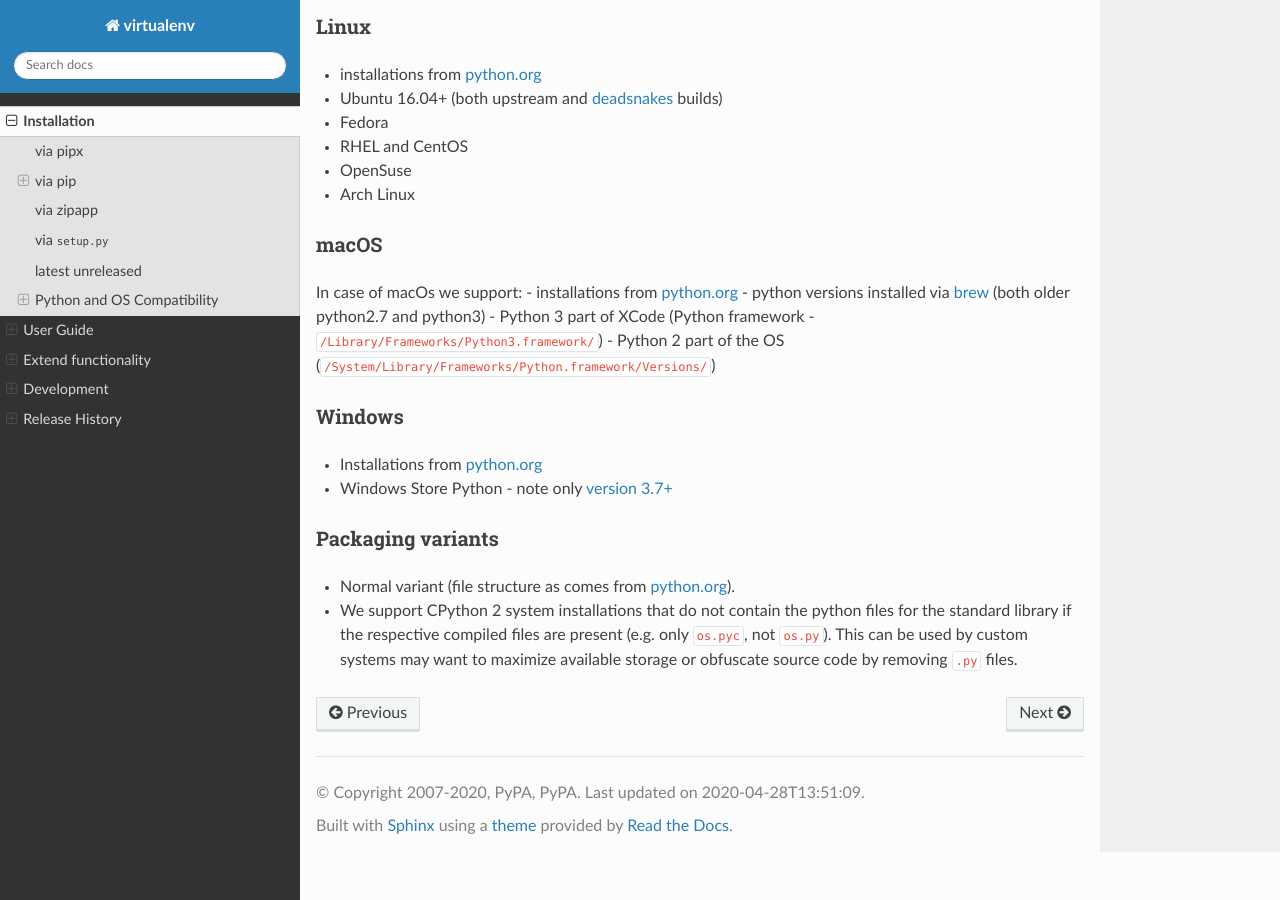
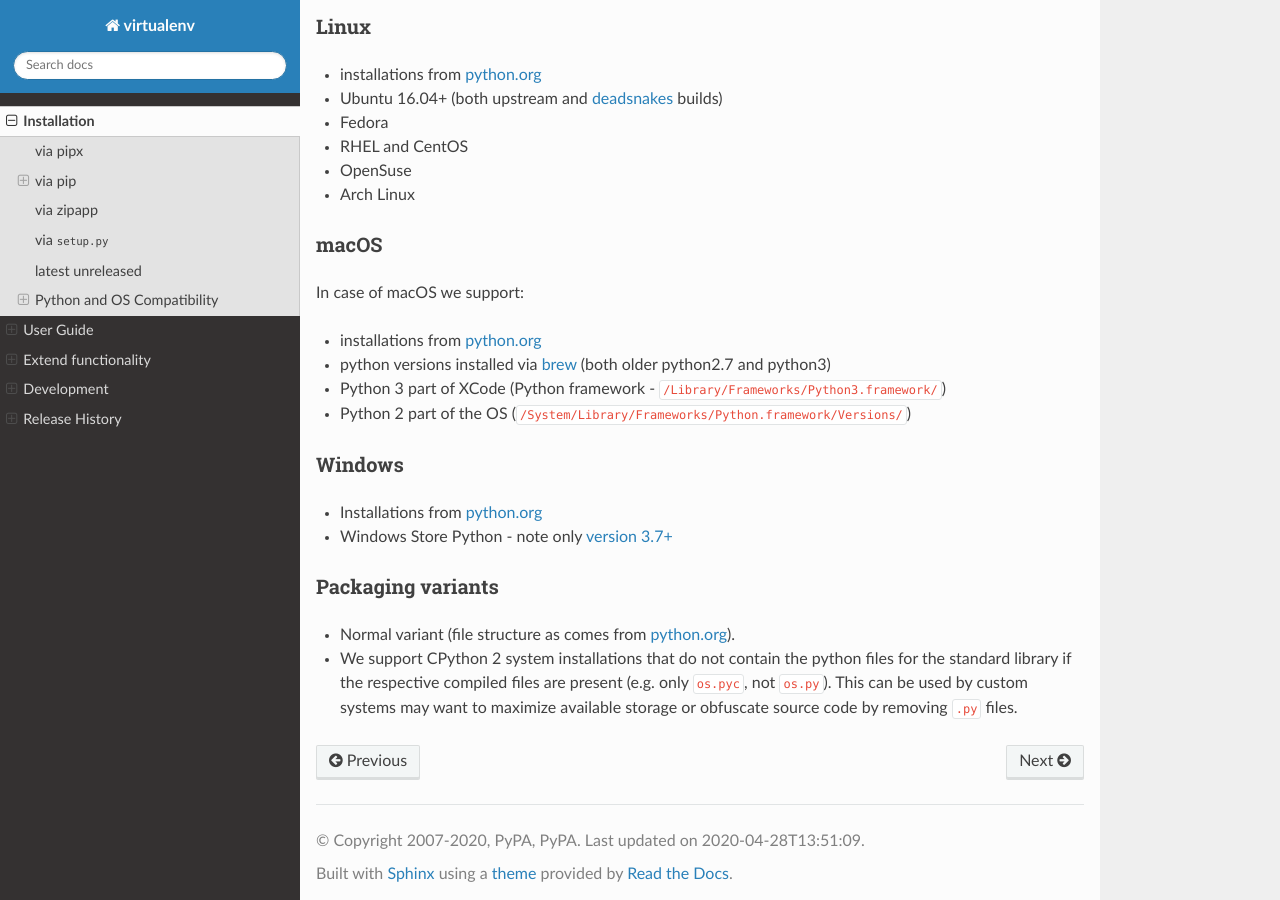
Before and after one commit to pypa/virtualenv, a Sphinx documentation site: the page built from docs/installation.rst, in a window 1280 px wide and 900 px high, scrolled down 1966 px. Built offline with Sphinx 7.4.7 and the Read the Docs theme 2.0.0, drawn with Linux system fonts in a browser that asks for light colours; pages that are not in the unit, such as notebooks, are missing from menus; the version number could not be read and is left out.

```diff
--- a/docs/installation.rst
+++ b/docs/installation.rst
@@ -107,7 +107,8 @@ Linux
 
 macOS
 ~~~~~
-In case of macOs we support:
+In case of macOS we support:
+
 - installations from `python.org <https://www.python.org/downloads/>`_
 - python versions installed via `brew <https://docs.brew.sh/Homebrew-and-Python>`_ (both older python2.7 and python3)
 - Python 3 part of XCode (Python framework - ``/Library/Frameworks/Python3.framework/``)
```
